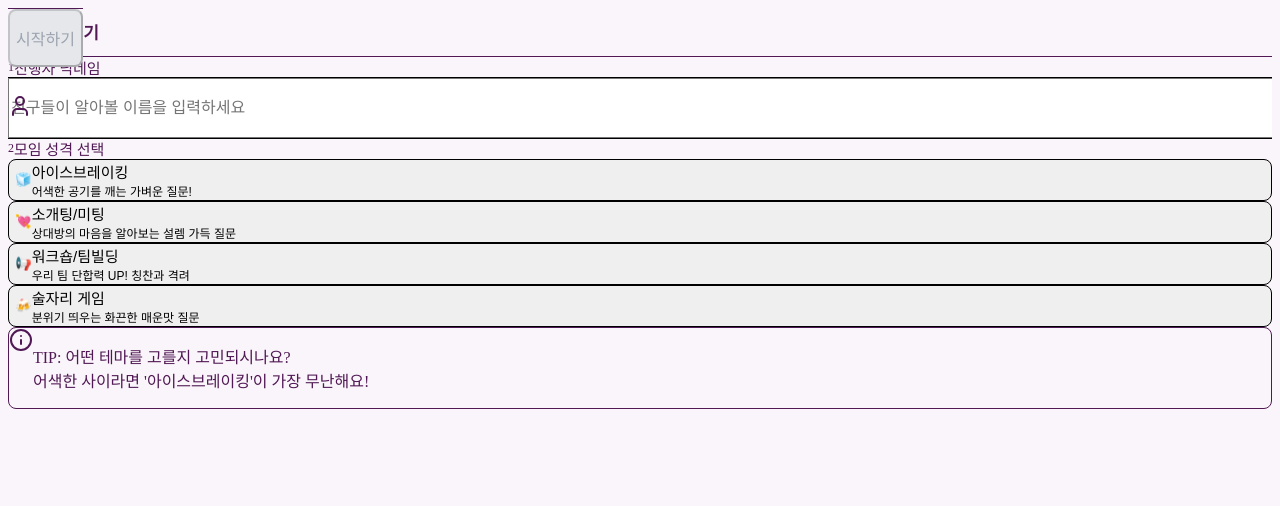
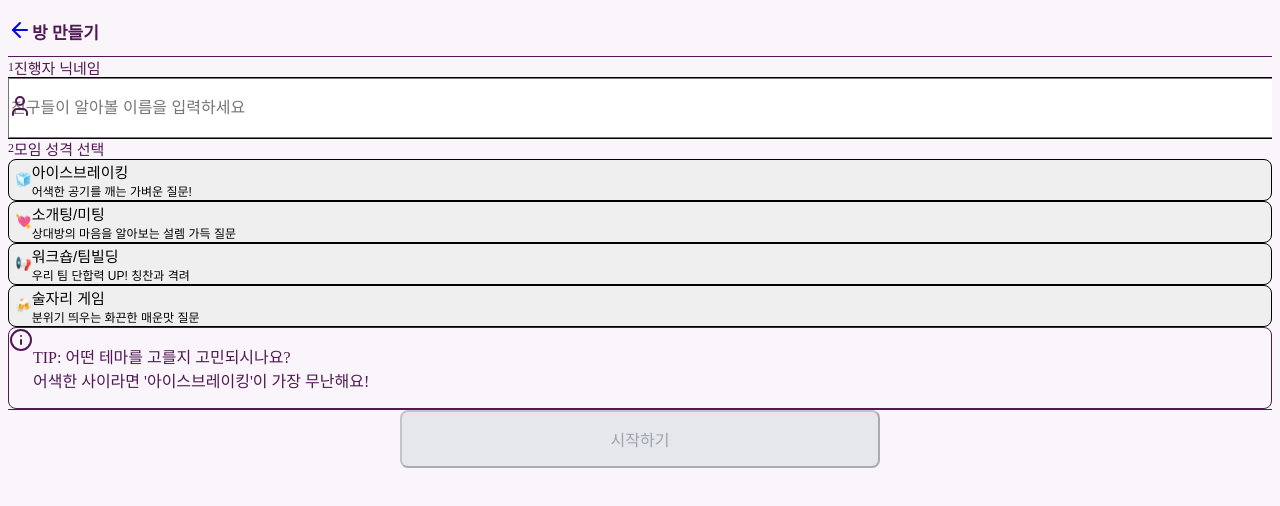
Before and after one commit to no11519-hue/Moyora, a Next.js app: page /create in a window 1280 px wide. Shown: the top 506 px of the page. Built offline with nearby package versions, Linux system fonts and the light colour scheme; no server answers.

Commit message:
fix: create page bottom bar + input padding

```diff
--- a/src/app/create/page.tsx
+++ b/src/app/create/page.tsx
@@ -6,6 +6,13 @@ import { useRouter } from 'next/navigation';
 import { supabase } from '@/lib/supabase';
 import { ArrowLeft, Check, Loader2, User, Info } from 'lucide-react';
 import Link from 'next/link';
+
+const CATEGORIES = [
+    { id: 'introduction', label: '아이스브레이킹', emoji: '🧊', desc: '어색한 공기를 깨는 가벼운 질문!' },
+    { id: 'dating', label: '소개팅/미팅', emoji: '💘', desc: '상대방의 마음을 알아보는 설렘 가득 질문' },
+    { id: 'workshop', label: '워크숍/팀빌딩', emoji: '📢', desc: '우리 팀 단합력 UP! 칭찬과 격려' },
+    { id: 'drinking', label: '술자리 게임', emoji: '🍻', desc: '분위기 띄우는 화끈한 매운맛 질문' },
+];
 
 export default function CreateRoomPage() {
     const router = useRouter();
@@ -82,7 +89,7 @@ export default function CreateRoomPage() {
                             value={nickname}
                             onChange={(e) => setNickname(e.target.value)}
                             placeholder="친구들이 알아볼 이름을 입력하세요"
-                            className="w-full h-[56px] pl-14 pr-4 rounded-2xl bg-gray-50 border border-gray-200 text-[16px] text-gray-900 placeholder:text-gray-400 focus:bg-white focus:border-black focus:ring-1 focus:ring-black outline-none transition-all"
+                            className="w-full h-[56px] pl-17 pr-4 rounded-2xl bg-gray-50 border border-gray-200 text-[16px] text-gray-900 placeholder:text-gray-400 focus:bg-white focus:border-black focus:ring-1 focus:ring-black outline-none transition-all"
                             autoFocus
                         />
                         <div className="absolute left-5 top-1/2 -translate-y-1/2">
@@ -137,30 +144,22 @@ export default function CreateRoomPage() {
             </div>
 
             {/* Fixed Bottom CTA */}
-            <div className="fixed bottom-0 left-0 right-0 z-50 border-t border-gray-200 bg-white px-4 pt-3 pb-[calc(12px+env(safe-area-inset-bottom))] flex justify-center">
-                <div className="w-full max-w-[480px]">
+            <div className="shrink-0 border-t border-gray-200 bg-white px-4 pt-3 pb-[calc(12px+env(safe-area-inset-bottom))]">
+                <div className="mx-auto w-full max-w-[480px]">
                     <button
                         onClick={handleCreate}
                         disabled={!isValid || isCreating}
                         className={`
-                    w-full h-[58px] rounded-xl font-bold text-[16px] flex items-center justify-center gap-2 transition-all shadow-lg
-                    ${isValid
+        w-full h-[58px] rounded-xl font-bold text-[16px] flex items-center justify-center gap-2 transition-all shadow-lg
+        ${isValid
                                 ? 'bg-[#111827] text-white hover:bg-black active:scale-[0.98]'
                                 : 'bg-[#E5E7EB] text-[#9CA3AF] cursor-not-allowed'}
-                `}
+      `}
                     >
                         {isCreating ? <Loader2 className="animate-spin w-5 h-5" /> : '시작하기'}
                     </button>
                 </div>
             </div>
-
         </div>
     );
 }
-
-const CATEGORIES = [
-    { id: 'introduction', label: '아이스브레이킹', emoji: '🧊', desc: '어색한 공기를 깨는 가벼운 질문!' },
-    { id: 'dating', label: '소개팅/미팅', emoji: '💘', desc: '상대방의 마음을 알아보는 설렘 가득 질문' },
-    { id: 'workshop', label: '워크숍/팀빌딩', emoji: '📢', desc: '우리 팀 단합력 UP! 칭찬과 격려' },
-    { id: 'drinking', label: '술자리 게임', emoji: '🍻', desc: '분위기 띄우는 화끈한 매운맛 질문' },
-];
```
